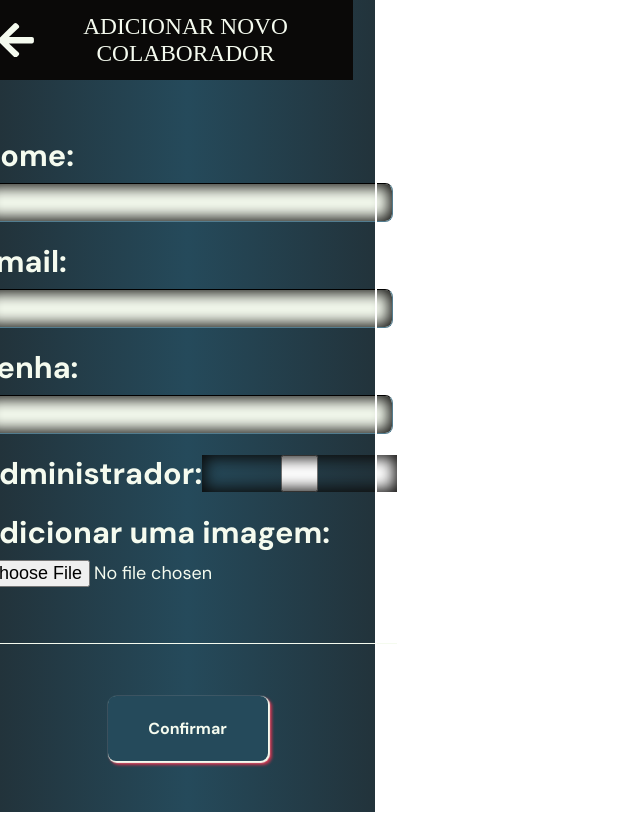
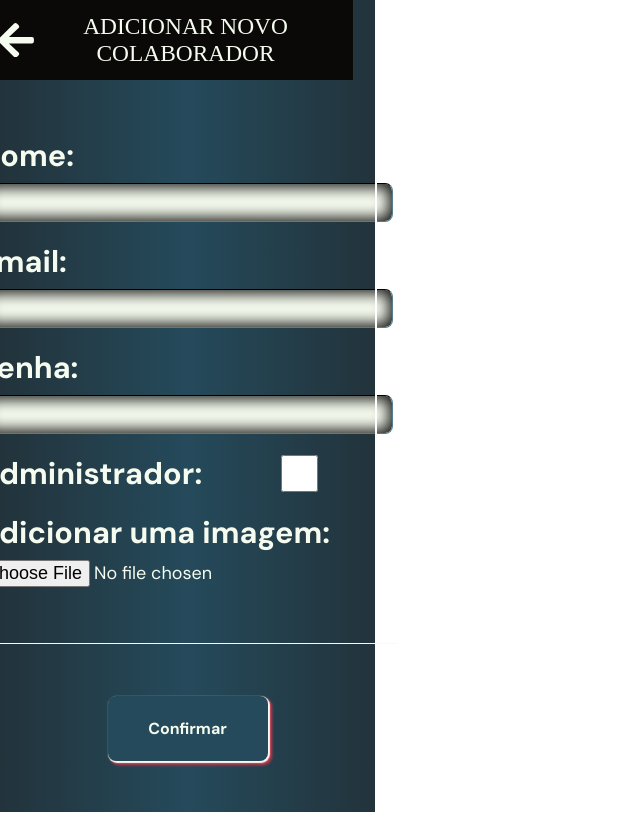
Before and after one commit to Grupo-2-Sustentare/sustentare-web, a React (Create React App) app: page /cadastro in a window 1280 px wide. Shown: the whole page, without its empty margins (0-640 px from the left). Built offline with nearby package versions, Linux system fonts and the light colour scheme; a web font is replaced by a local one.

Commit message:
fix css + idResponsavel add

```diff
--- a/src/components/TextInput/textInput.module.css
+++ b/src/components/TextInput/textInput.module.css
@@ -23,14 +23,10 @@
 }
 
 .checkBox{
-    background-color: var(--carvao);
-    border-color: var(--gunmetal);
-    border-width: 0.5px;
     height: 37px;
     width: 95%;
     border-radius: 8px;
     color: var(--gunmetal);
-    box-shadow: var(--sombra-interna);
     padding-left: 10px;
 
 }
--- a/src/pages/Cadastro/Cadastro.jsx
+++ b/src/pages/Cadastro/Cadastro.jsx
@@ -18,6 +18,7 @@ const Cadastro = () => {
     const [email, setEmail] = useState("");
     const [acesso, setAcesso] = useState(null);
     const [imagem, setImagem] = useState(null);
+    const idResponsavel = sessionStorage.getItem("idResponsavel") || 100;
 
     const handleSave = () => {
         const objetoAdicionado = {
@@ -28,7 +29,7 @@ const Cadastro = () => {
         };
 
         // Faz uma requisição POST para a API
-        api.post(`/usuarios`, objetoAdicionado).then(() => {
+        api.post(`/usuarios?${new URLSearchParams({ idResponsavel })}`, objetoAdicionado).then(() => {
             toast.success("Cadastro realizado com sucesso!");
             sessionStorage.setItem("Usuario cadastrado", JSON.stringify(objetoAdicionado));
             navigate("/");
```
